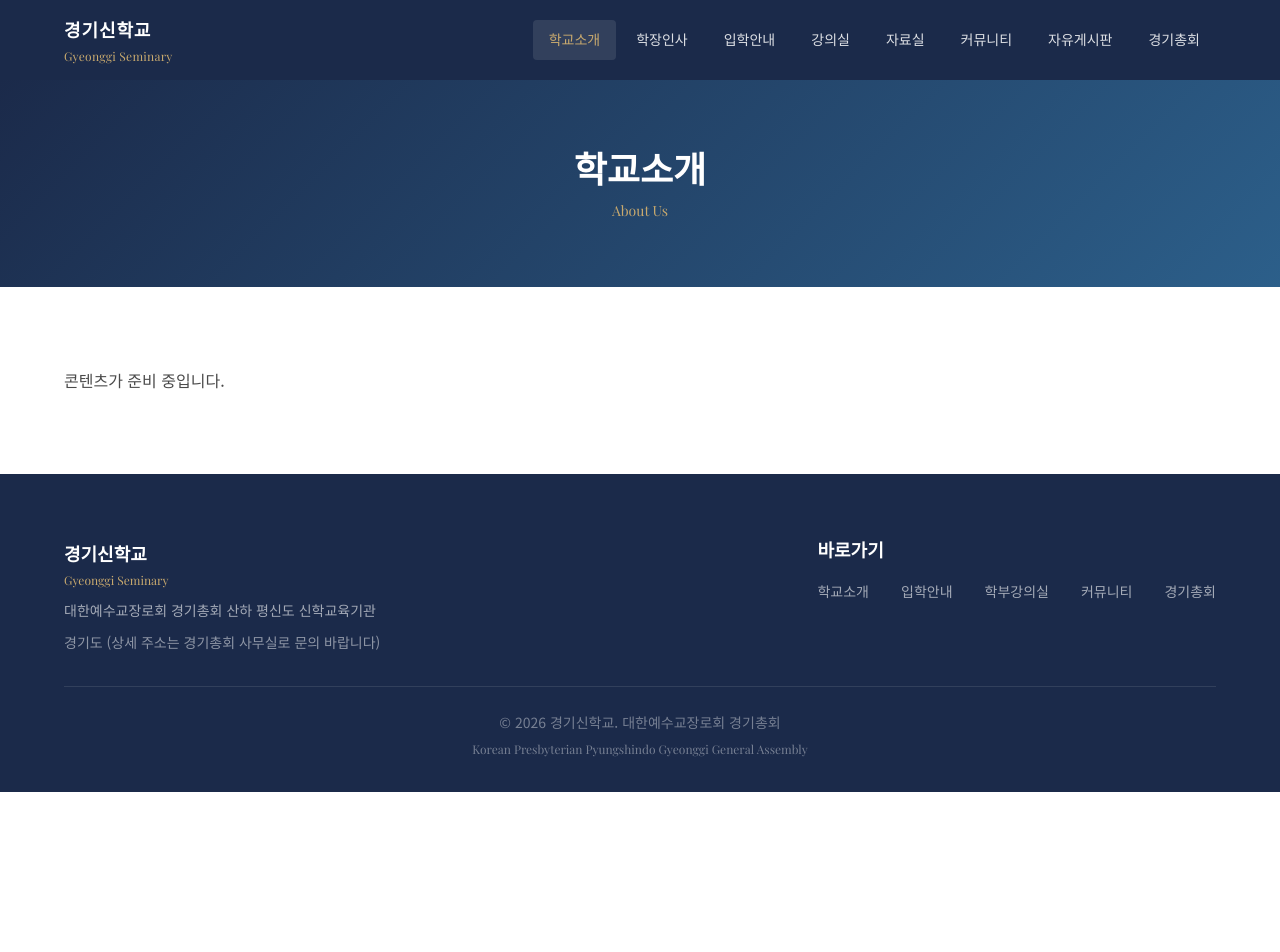
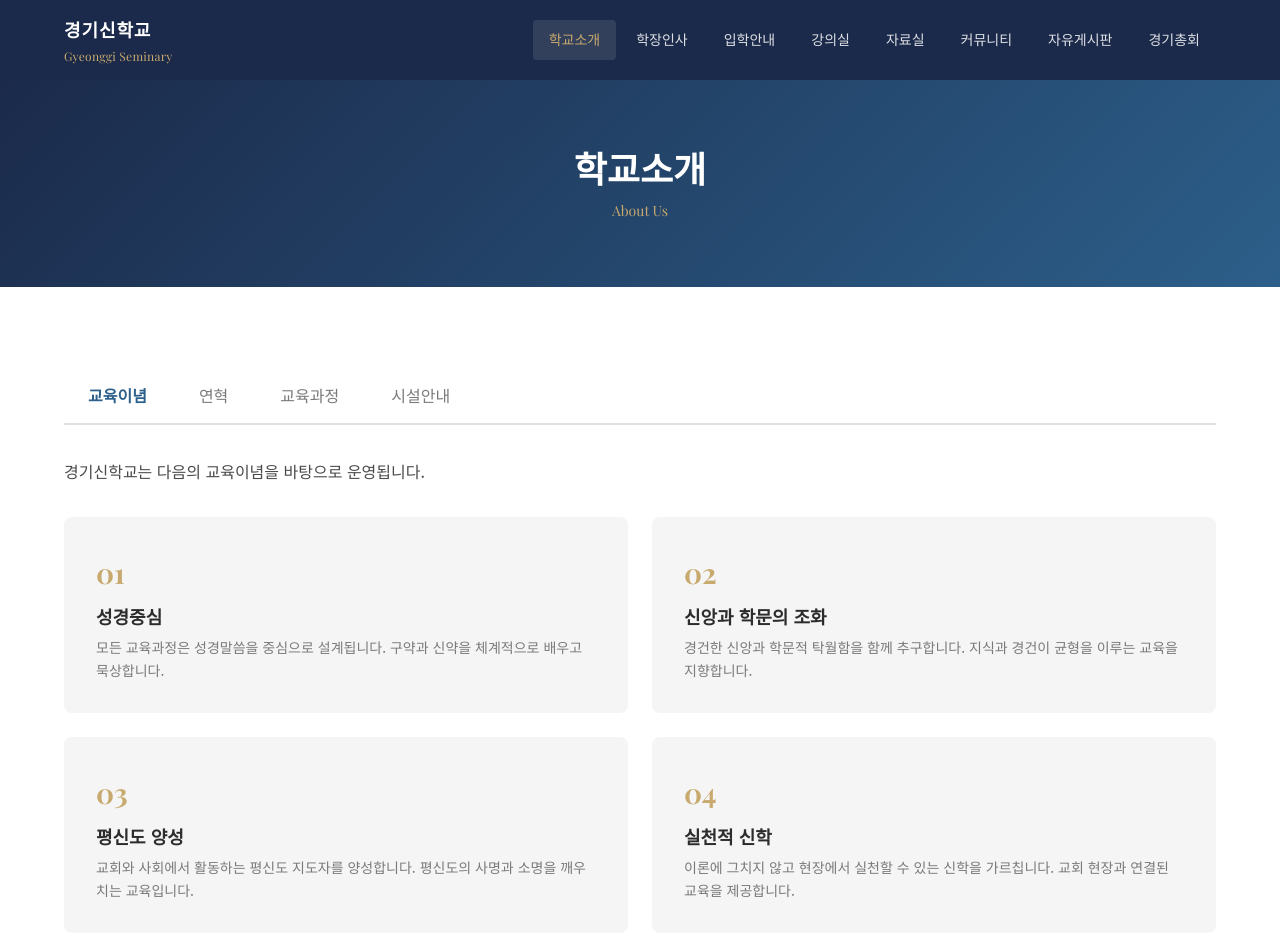
Before and after one commit to hongdangmoo49/Gyeonggi-Seminary, a React (Vite) app: page /Gyeonggi-Seminary/about in a window 1280 px wide. Shown: the top 952 px of the page. Before the commit the page ends 800 px from the top, so only its background shows below. Built offline with nearby package versions, Linux system fonts and the light colour scheme.

Commit message:
feat: 학교소개 페이지 구현 (탭 UI)
교육이념, 연혁(타임라인), 교육과정(테이블),
시설안내(카드 그리드) 탭 구현

Co-Authored-By: Claude Opus 4.7 <noreply@anthropic.com>

```diff
--- a/src/pages/About.jsx
+++ b/src/pages/About.jsx
@@ -1,12 +1,154 @@
 import PageBanner from '../components/ui/PageBanner';
+import Tab from '../components/ui/Tab';
+import styles from './About.module.css';
 
 export default function About() {
+  const tabs = [
+    {
+      label: '교육이념',
+      content: (
+        <div className={styles.tabContent}>
+          <p className={styles.intro}>
+            경기신학교는 다음의 교육이념을 바탕으로 운영됩니다.
+          </p>
+          <div className={styles.valueGrid}>
+            <div className={styles.valueCard}>
+              <span className={styles.valueNum}>01</span>
+              <h3>성경중심</h3>
+              <p>모든 교육과정은 성경말씀을 중심으로 설계됩니다. 구약과 신약을 체계적으로 배우고 묵상합니다.</p>
+            </div>
+            <div className={styles.valueCard}>
+              <span className={styles.valueNum}>02</span>
+              <h3>신앙과 학문의 조화</h3>
+              <p>경건한 신앙과 학문적 탁월함을 함께 추구합니다. 지식과 경건이 균형을 이루는 교육을 지향합니다.</p>
+            </div>
+            <div className={styles.valueCard}>
+              <span className={styles.valueNum}>03</span>
+              <h3>평신도 양성</h3>
+              <p>교회와 사회에서 활동하는 평신도 지도자를 양성합니다. 평신도의 사명과 소명을 깨우치는 교육입니다.</p>
+            </div>
+            <div className={styles.valueCard}>
+              <span className={styles.valueNum}>04</span>
+              <h3>실천적 신학</h3>
+              <p>이론에 그치지 않고 현장에서 실천할 수 있는 신학을 가르칩니다. 교회 현장과 연결된 교육을 제공합니다.</p>
+            </div>
+          </div>
+        </div>
+      ),
+    },
+    {
+      label: '연혁',
+      content: (
+        <div className={styles.tabContent}>
+          <div className={styles.timeline}>
+            <div className={styles.timelineItem}>
+              <div className={styles.timelineDot} />
+              <div className={styles.timelineContent}>
+                <h3>설립</h3>
+                <p>대한예수교장로회 경기총회 산하 신학교육기관으로 설립</p>
+              </div>
+            </div>
+            <div className={styles.timelineItem}>
+              <div className={styles.timelineDot} />
+              <div className={styles.timelineContent}>
+                <h3>발전</h3>
+                <p>평신도 신학교육 과정 체계화, 학부 과정 정비</p>
+              </div>
+            </div>
+            <div className={styles.timelineItem}>
+              <div className={styles.timelineDot} />
+              <div className={styles.timelineContent}>
+                <h3>확장</h3>
+                <p>신학대학원 과정, 연구원 과정 신설</p>
+              </div>
+            </div>
+            <div className={styles.timelineItem}>
+              <div className={styles.timelineDot} />
+              <div className={styles.timelineContent}>
+                <h3>현재</h3>
+                <p>학부, 신학대학원, 연구원 과정 운영 — 평신도 신학교육의 요람</p>
+              </div>
+            </div>
+          </div>
+        </div>
+      ),
+    },
+    {
+      label: '교육과정',
+      content: (
+        <div className={styles.tabContent}>
+          <div className={styles.curriculumGrid}>
+            <div className={styles.curriculumCard}>
+              <h3>학부 과정</h3>
+              <p>성경학, 신학, 교회사 등 기초 신학 과목과 평신도 사역자 양성을 위한 실천 과목</p>
+              <table className={styles.table}>
+                <thead>
+                  <tr><th>분야</th><th>과목 예시</th></tr>
+                </thead>
+                <tbody>
+                  <tr><td>구약성경</td><td>구약개론, 모세오경, 역사서, 시가서, 예언서</td></tr>
+                  <tr><td>신약성경</td><td>신약개론, 공관복음, 요한문서, 바울서신</td></tr>
+                  <tr><td>신학</td><td>조직신학개론, 기독론, 구원론, 교회론, 성령론</td></tr>
+                  <tr><td>교회사</td><td>교회사개론, 종교개혁사, 한국교회사, 장로교신학사</td></tr>
+                  <tr><td>실천신학</td><td>설교학개론, 교육학개론, 상담학개론, 전도학, 예배학</td></tr>
+                </tbody>
+              </table>
+            </div>
+            <div className={styles.curriculumCard}>
+              <h3>신학대학원 과정</h3>
+              <p>학부 과정 이수자를 위한 심화 신학교육 과정</p>
+              <table className={styles.table}>
+                <thead>
+                  <tr><th>분야</th><th>과목 예시</th></tr>
+                </thead>
+                <tbody>
+                  <tr><td>심화 성경학</td><td>구약신학, 신약신학, 성경해석학, 히브리어, 헬라어</td></tr>
+                  <tr><td>심화 신학</td><td>변증신학, 윤리신학, 개혁신학, 기독교세계관</td></tr>
+                  <tr><td>심화 실천</td><td>설교세미나, 목회상담, 교회성장학, 교육방법론</td></tr>
+                </tbody>
+              </table>
+            </div>
+            <div className={styles.curriculumCard}>
+              <h3>연구원 과정</h3>
+              <p>신학적 연구 심화를 위한 최고 수준의 과정</p>
+              <p className={styles.researchDesc}>
+                신학논문작성법, 특강 세미나, 개별연구지도, 학위논문 등
+              </p>
+            </div>
+          </div>
+        </div>
+      ),
+    },
+    {
+      label: '시설안내',
+      content: (
+        <div className={styles.tabContent}>
+          <div className={styles.facilityGrid}>
+            {[
+              { name: '강의실 (학부용)', desc: '학부 과정 강의가 진행되는 강의실' },
+              { name: '강의실 (신대원용)', desc: '신학대학원 및 연구원 강의실' },
+              { name: '도서관', desc: '신학 서적과 참고 문헌을 갖춘 도서관' },
+              { name: '예배당', desc: '채플 및 예배를 위한 공간' },
+              { name: '세미나실', desc: '소규모 세미나 및 토론을 위한 공간' },
+              { name: '교직원 연구실', desc: '교수진 연구 및 상담 공간' },
+            ].map((f) => (
+              <div key={f.name} className={styles.facilityCard}>
+                <h4>{f.name}</h4>
+                <p>{f.desc}</p>
+              </div>
+            ))}
+          </div>
+        </div>
+      ),
+    },
+  ];
+
   return (
     <>
       <PageBanner title="학교소개" en="About Us" />
       <section className="section">
         <div className="container">
-          <p>콘텐츠가 준비 중입니다.</p>
+          <Tab tabs={tabs} />
         </div>
       </section>
     </>
--- /dev/null
+++ b/src/pages/About.module.css
@@ -0,0 +1,196 @@
+.tabContent {
+  animation: fadeIn 0.3s ease;
+}
+
+@keyframes fadeIn {
+  from { opacity: 0; }
+  to { opacity: 1; }
+}
+
+.intro {
+  font-size: var(--text-body);
+  color: var(--color-text);
+  margin-bottom: var(--space-xl);
+  line-height: 1.8;
+}
+
+/* Values */
+.valueGrid {
+  display: grid;
+  grid-template-columns: repeat(2, 1fr);
+  gap: var(--space-lg);
+}
+
+.valueCard {
+  padding: var(--space-xl);
+  background: var(--color-bg);
+  border-radius: var(--border-radius);
+}
+
+.valueNum {
+  display: inline-block;
+  font-family: var(--font-en);
+  font-size: var(--text-h2);
+  font-weight: 700;
+  color: var(--color-gold);
+  margin-bottom: var(--space-sm);
+}
+
+.valueCard h3 {
+  font-size: var(--text-h4);
+  margin-bottom: var(--space-sm);
+}
+
+.valueCard p {
+  font-size: var(--text-sm);
+  color: var(--color-text-light);
+  line-height: 1.6;
+}
+
+@media (max-width: 768px) {
+  .valueGrid {
+    grid-template-columns: 1fr;
+  }
+}
+
+/* Timeline */
+.timeline {
+  position: relative;
+  padding-left: var(--space-xl);
+}
+
+.timeline::before {
+  content: '';
+  position: absolute;
+  left: 8px;
+  top: 0;
+  bottom: 0;
+  width: 2px;
+  background: var(--color-border);
+}
+
+.timelineItem {
+  position: relative;
+  padding-bottom: var(--space-xl);
+}
+
+.timelineItem:last-child {
+  padding-bottom: 0;
+}
+
+.timelineDot {
+  position: absolute;
+  left: calc(-1 * var(--space-xl) + 2px);
+  top: 4px;
+  width: 14px;
+  height: 14px;
+  border-radius: 50%;
+  background: var(--color-blue);
+  border: 3px solid var(--color-white);
+  box-shadow: 0 0 0 2px var(--color-blue);
+}
+
+.timelineContent h3 {
+  font-size: var(--text-h4);
+  margin-bottom: var(--space-xs);
+}
+
+.timelineContent p {
+  color: var(--color-text-light);
+  font-size: var(--text-sm);
+}
+
+/* Curriculum */
+.curriculumGrid {
+  display: flex;
+  flex-direction: column;
+  gap: var(--space-xl);
+}
+
+.curriculumCard {
+  padding: var(--space-xl);
+  background: var(--color-bg);
+  border-radius: var(--border-radius);
+}
+
+.curriculumCard h3 {
+  font-size: var(--text-h3);
+  color: var(--color-blue);
+  margin-bottom: var(--space-sm);
+}
+
+.curriculumCard > p {
+  color: var(--color-text-light);
+  margin-bottom: var(--space-md);
+}
+
+.researchDesc {
+  color: var(--color-text);
+}
+
+.table {
+  width: 100%;
+  font-size: var(--text-sm);
+}
+
+.table th {
+  text-align: left;
+  padding: var(--space-sm) var(--space-md);
+  background: var(--color-navy);
+  color: var(--color-white);
+  font-weight: 500;
+}
+
+.table th:first-child {
+  border-radius: var(--border-radius-sm) 0 0 var(--border-radius-sm);
+}
+
+.table th:last-child {
+  border-radius: 0 var(--border-radius-sm) var(--border-radius-sm) 0;
+}
+
+.table td {
+  padding: var(--space-sm) var(--space-md);
+  border-bottom: 1px solid var(--color-border);
+}
+
+.table tr:hover td {
+  background: rgba(44, 95, 138, 0.04);
+}
+
+/* Facilities */
+.facilityGrid {
+  display: grid;
+  grid-template-columns: repeat(3, 1fr);
+  gap: var(--space-lg);
+}
+
+.facilityCard {
+  padding: var(--space-lg);
+  background: var(--color-bg);
+  border-radius: var(--border-radius);
+  text-align: center;
+}
+
+.facilityCard h4 {
+  font-size: var(--text-h4);
+  color: var(--color-text-dark);
+  margin-bottom: var(--space-xs);
+}
+
+.facilityCard p {
+  font-size: var(--text-sm);
+  color: var(--color-text-light);
+}
+
+@media (max-width: 768px) {
+  .facilityGrid {
+    grid-template-columns: repeat(2, 1fr);
+  }
+}
+
+@media (max-width: 480px) {
+  .facilityGrid {
+    grid-template-columns: 1fr;
+  }
+}
```
